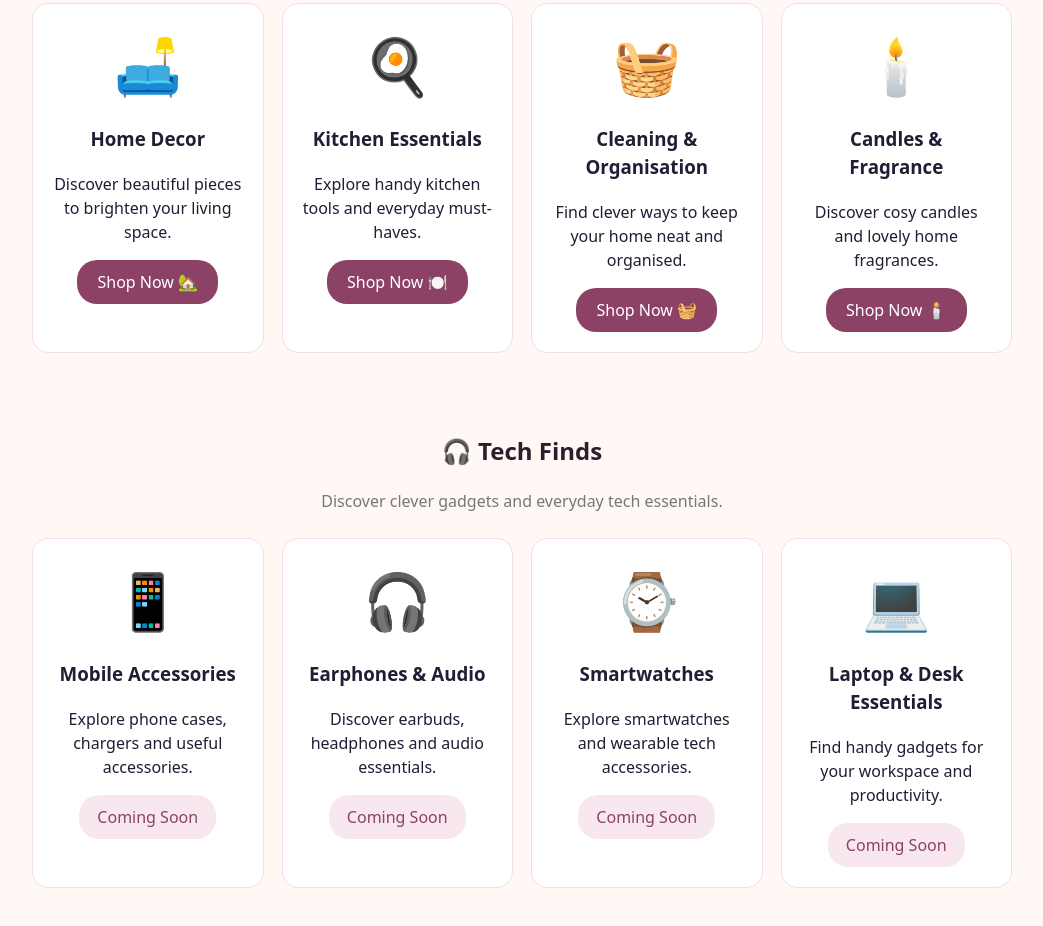
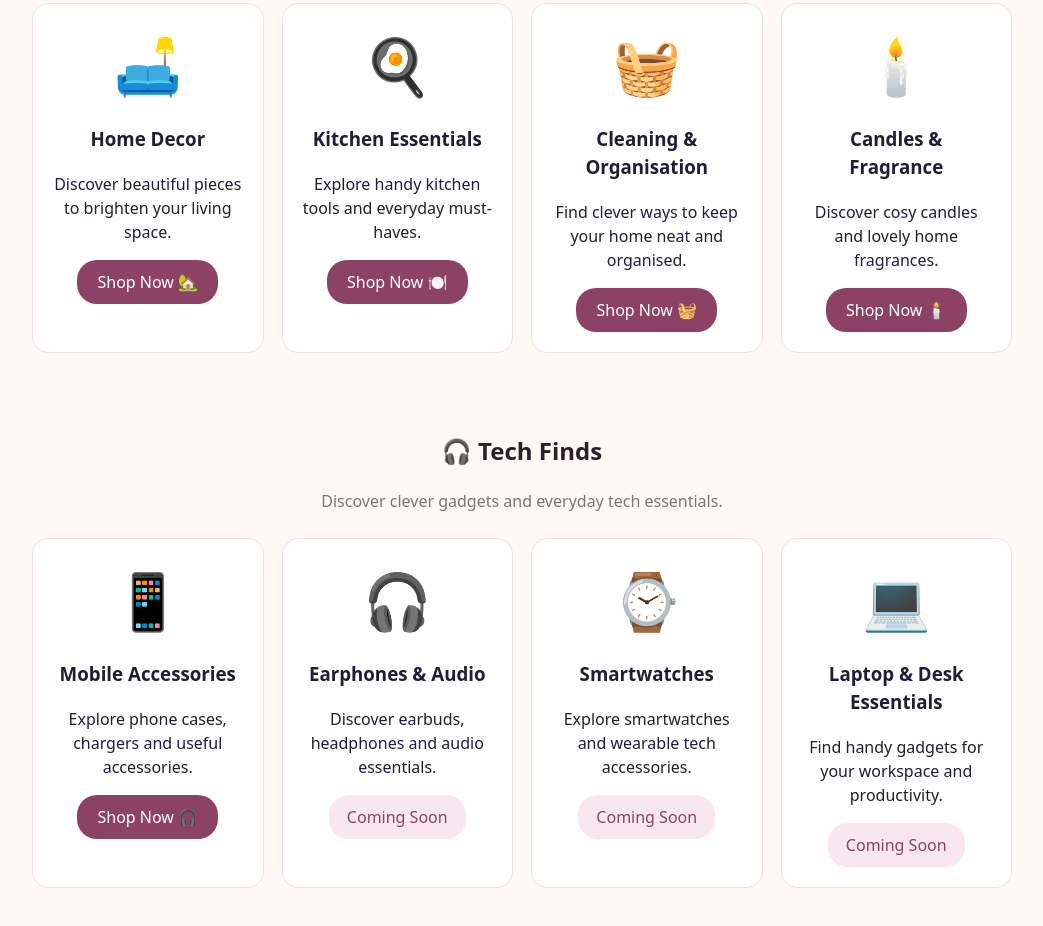
Before and after one commit to shonalibaske-maker/Pocketboost, a plain HTML site: page index.html in a window 1280 px wide. Shown: the part 7095-8021 px from the top of the page, without its empty margins (118-1161 px from the left). Drawn offline with Linux system fonts and the light colour scheme.

Commit message:
Update index.html

```diff
--- a/index.html
+++ b/index.html
@@ -570,10 +570,15 @@ Shop Now 🕯️
 
     <div style="background:#fff;border:1px solid #f1dfe7;border-radius:16px;padding:20px;text-align:center;">
       <div style="font-size:55px;">📱</div>
-      <h3>Mobile Accessories</h3>
-      <p>Explore phone cases, chargers and useful accessories.</p>
-      <span style="display:inline-block;background:#f8e7ef;color:#8b4265;padding:10px 18px;border-radius:20px;">Coming Soon</span>
-    </div>
+<h3>Mobile Accessories</h3>
+<p>Explore phone cases, chargers and useful accessories.</p>
+<a href="https://www.amazon.in/dp/B0DSG5WSKT?tag=pocketboostfi-21"
+target="_blank"
+rel="nofollow sponsored noopener"
+style="display:inline-block;background:#8b4265;color:white;padding:10px 20px;border-radius:20px;text-decoration:none;">
+Shop Now 🎧
+</a>
+</div>
 
     <div style="background:#fff;border:1px solid #f1dfe7;border-radius:16px;padding:20px;text-align:center;">
       <div style="font-size:55px;">🎧</div>
```
